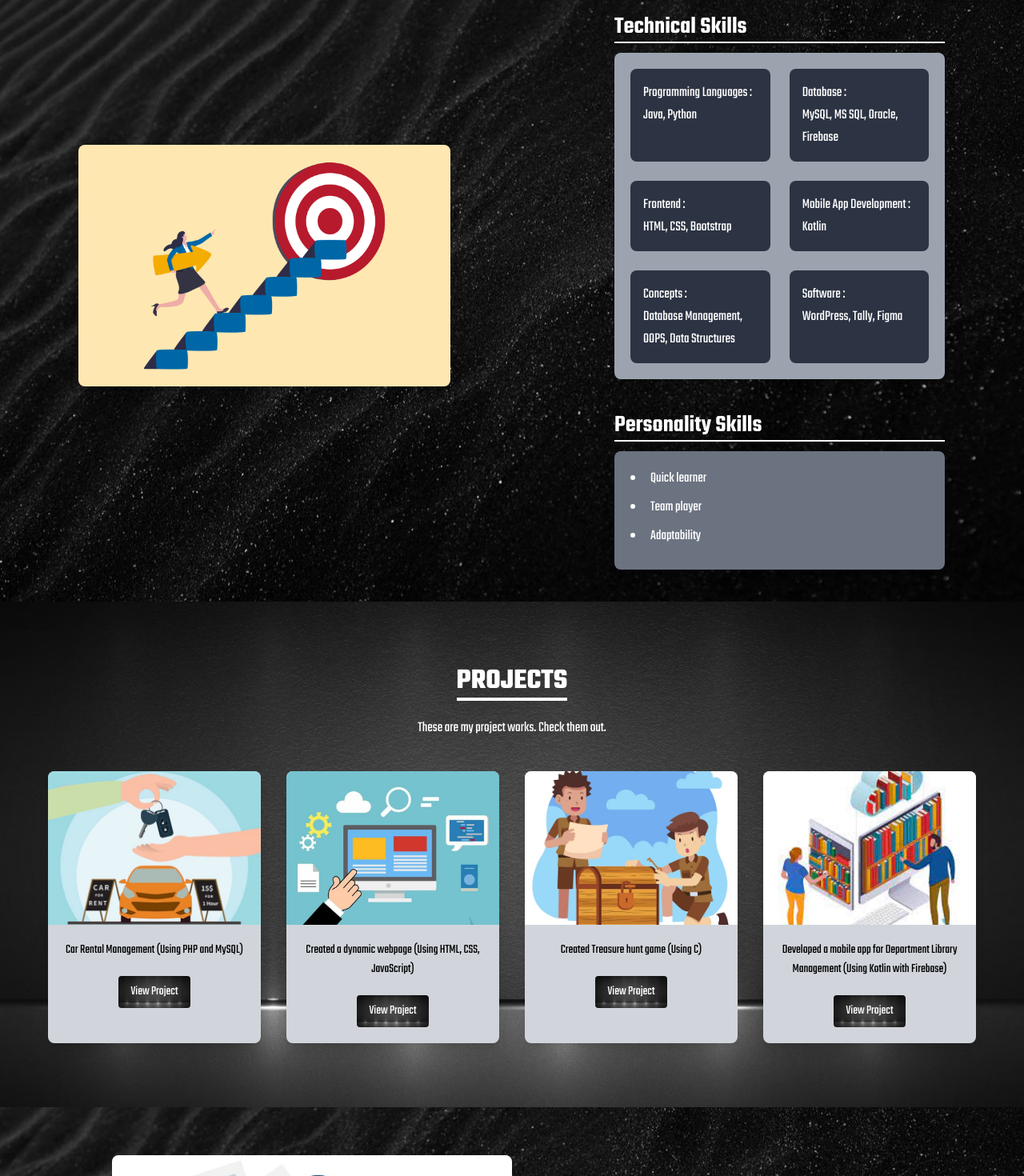
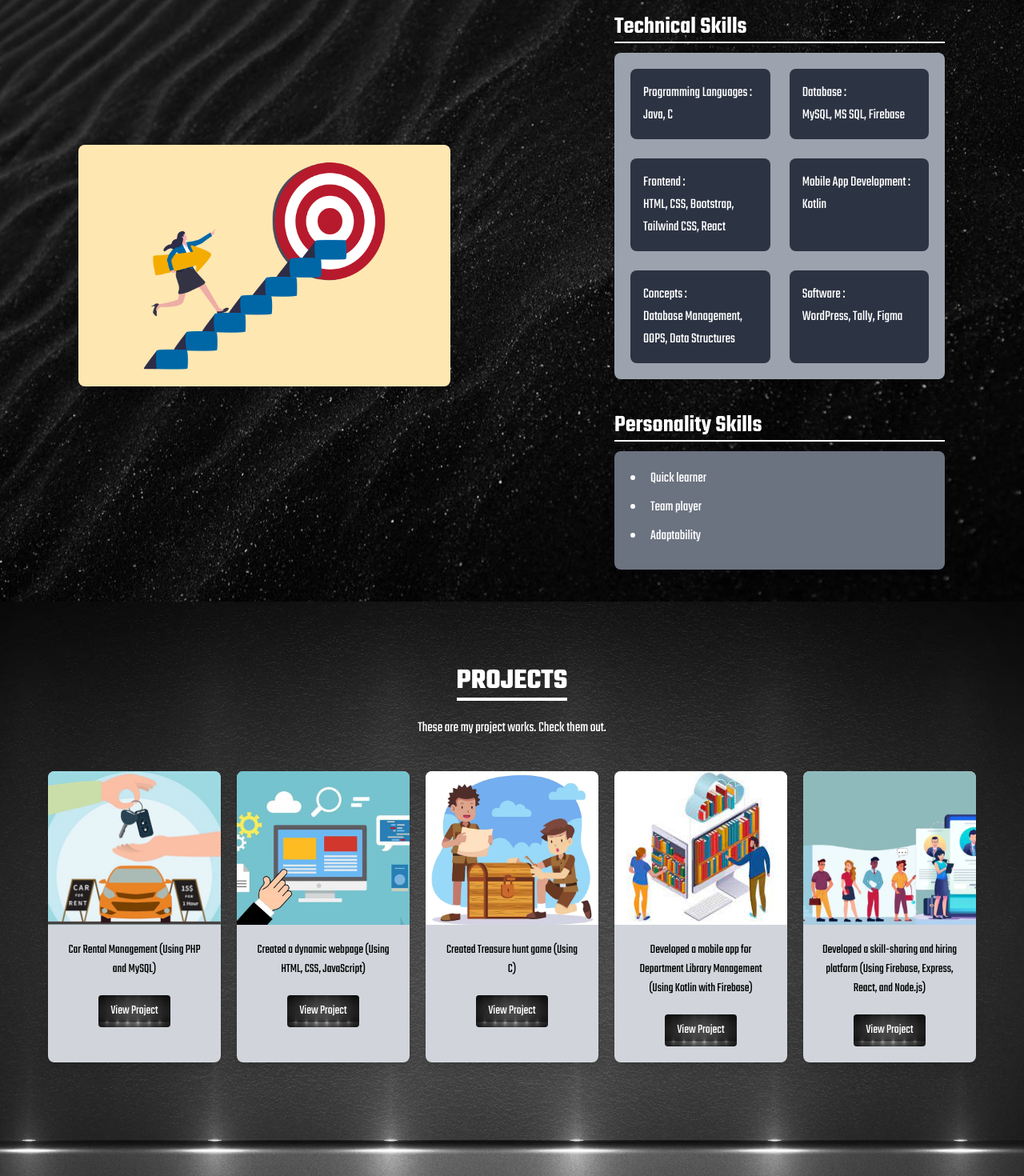
Before and after one commit to Mahalakshmi-R-18/Portfolio_Website, a React (Create React App) app: page / in a window 1280 px wide. Shown: the part 740-2210 px from the top of the page at 80% size. Built offline with nearby package versions, Linux system fonts and the light colour scheme.

Commit message:
fourth commit

```diff
--- a/src/components/Projects.js
+++ b/src/components/Projects.js
@@ -2,6 +2,7 @@ import websiteImg2 from '../assets/car_rental.jpg';
 import websiteImg3 from '../assets/dynamic_website.jpg';
 import websiteImg4 from '../assets/treasure_hunt.jpg';
 import websiteImg5 from '../assets/library.jpg';
+import websiteImg6 from '../assets/hiretrove.jpg';
 
 export default function Projects() {
     const config = {
@@ -25,17 +26,22 @@ export default function Projects() {
                 image: websiteImg5,
                 description: 'Developed a mobile app for Department Library Management (Using Kotlin with Firebase)',
                 link: 'https://github.com/Mahalakshmi-R-18/Department_Library_App'
+            },
+            {
+                image: websiteImg6,
+                description: 'Developed a skill-sharing and hiring platform (Using Firebase, Express, React, and Node.js)',
+                link: 'https://github.com/Mahalakshmi-R-18/HireTove'
             }
         ]
     };
 
     return (
-        <section id='projects' className="flex flex-col py-20 px-5 justify-center bg-primary text-white font-hero-font">
+        <section id='projects' className="flex flex-col py-20 pb-80 px-1 justify-center bg-primary text-white font-hero-font">
             <div className="w-full text-center mb-10">
                 <h1 className="text-4xl border-b-4 border-white inline-block mb-5 font-bold">PROJECTS</h1>
                 <p className="text-lg">These are my project works. Check them out.</p>
             </div>
-            <div className="w-full grid grid-cols-1 md:grid-cols-2 lg:grid-cols-4 gap-8 px-10">
+            <div className="w-full grid grid-cols-1 md:grid-cols-2 lg:grid-cols-5 gap-5 px-14">
                 {config.projects.map((project) => (
                     <div key={project.description} className="relative bg-gray-300 text-black rounded-lg shadow-lg overflow-hidden transform hover:scale-105 transition duration-500">
                         <img className="h-48 w-full object-cover" src={project.image} alt="Project" />
--- a/src/components/Resume.js
+++ b/src/components/Resume.js
@@ -2,7 +2,7 @@ import ResumeImg from '../assets/resume.jpg';
 
 export default function Resume() {
     const config = {
-        link: 'https://acrobat.adobe.com/id/urn:aaid:sc:AP:d710b469-921a-461d-9b27-9a0e75ce4be7'
+        link: 'https://acrobat.adobe.com/id/urn:aaid:sc:AP:67ddaccd-f3fe-497f-b17f-715644ddd2ca'
     }
 
     return (
--- a/src/components/Skills.js
+++ b/src/components/Skills.js
@@ -3,10 +3,10 @@ import AboutImg from '../assets/about.png';
 export default function Skills() {
     const config = {
         technicalSkills: {
-            programmingLanguages: 'Java, Python',
-            database: ' MySQL, MS SQL, Oracle, Firebase',
+            programmingLanguages: 'Java, C',
+            database: ' MySQL, MS SQL, Firebase',
             software: 'WordPress, Tally, Figma',
-            frontend: 'HTML, CSS, Bootstrap',
+            frontend: 'HTML, CSS, Bootstrap, Tailwind CSS, React',
             mobileAppDevelopment: 'Kotlin',
             concepts: ' Database Management, OOPS, Data Structures'
         },
```
Also changed, not shown: src/assets/hiretrove.jpg (added).
